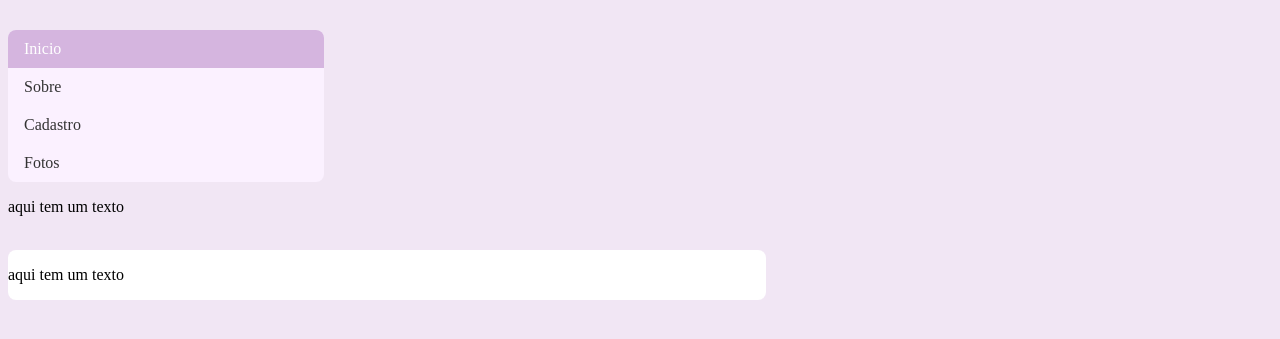
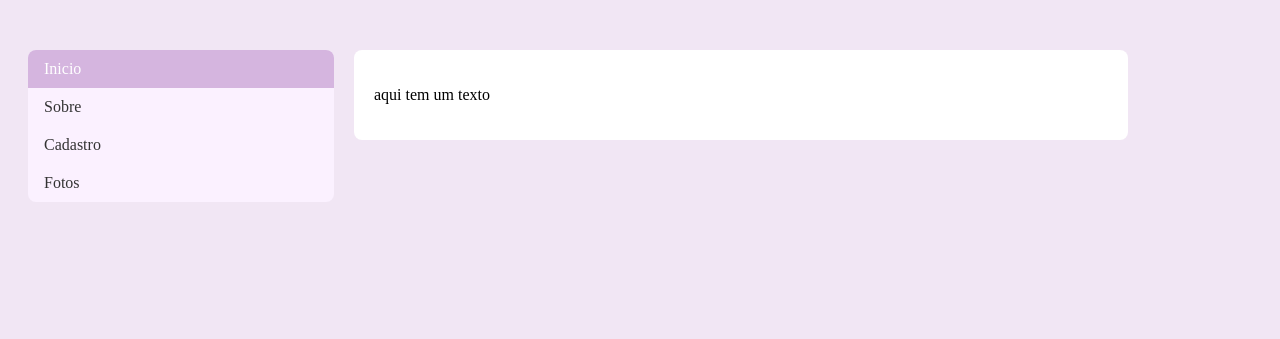
Before and after one commit to leticiamesquita1/Design-Responsivo1, a plain HTML site: page index.html in a window 1280 px wide. Shown: the part 183-522 px from the top of the page. Drawn offline with Linux system fonts and the light colour scheme.

Commit message:
algumas alteracoes - animation

```diff
--- a/index.html
+++ b/index.html
@@ -11,17 +11,17 @@
     <div class="a">
     <h1 class="titulo">Meu design responsivo</h1>
     </div>
+    <div class="navbar">
     <ul>
         <li><a class="active" href="index.html">Inicio</a></li>
         <li><a href="sobre.html">Sobre</a></li>
         <li><a href="cadastro.html">Cadastro</a></li>
         <li><a href="fotos.html">Fotos</a></li>
       </ul>
-      <p> aqui tem um texto</p>
-      <br/>
-      <div class="texto">
+    <br />
+    <div class="texto">
         <p> aqui tem um texto</p>
       </div>
-
+     </div>
 </body>
 </html>
--- a/style.css
+++ b/style.css
@@ -106,9 +106,17 @@
     display: flex;
     justify-content: left;
     border-radius: 8px;
-    text-align: center;
+    padding: 20px;
+    margin-left: 20px;
+    text-align: left;
 
 }
+.navbar {
+    display: flex;
+    align-items: flex-start;
+    margin: 20px;
+}
+
 .a{
     display: flex;
     justify-content: right;
```
